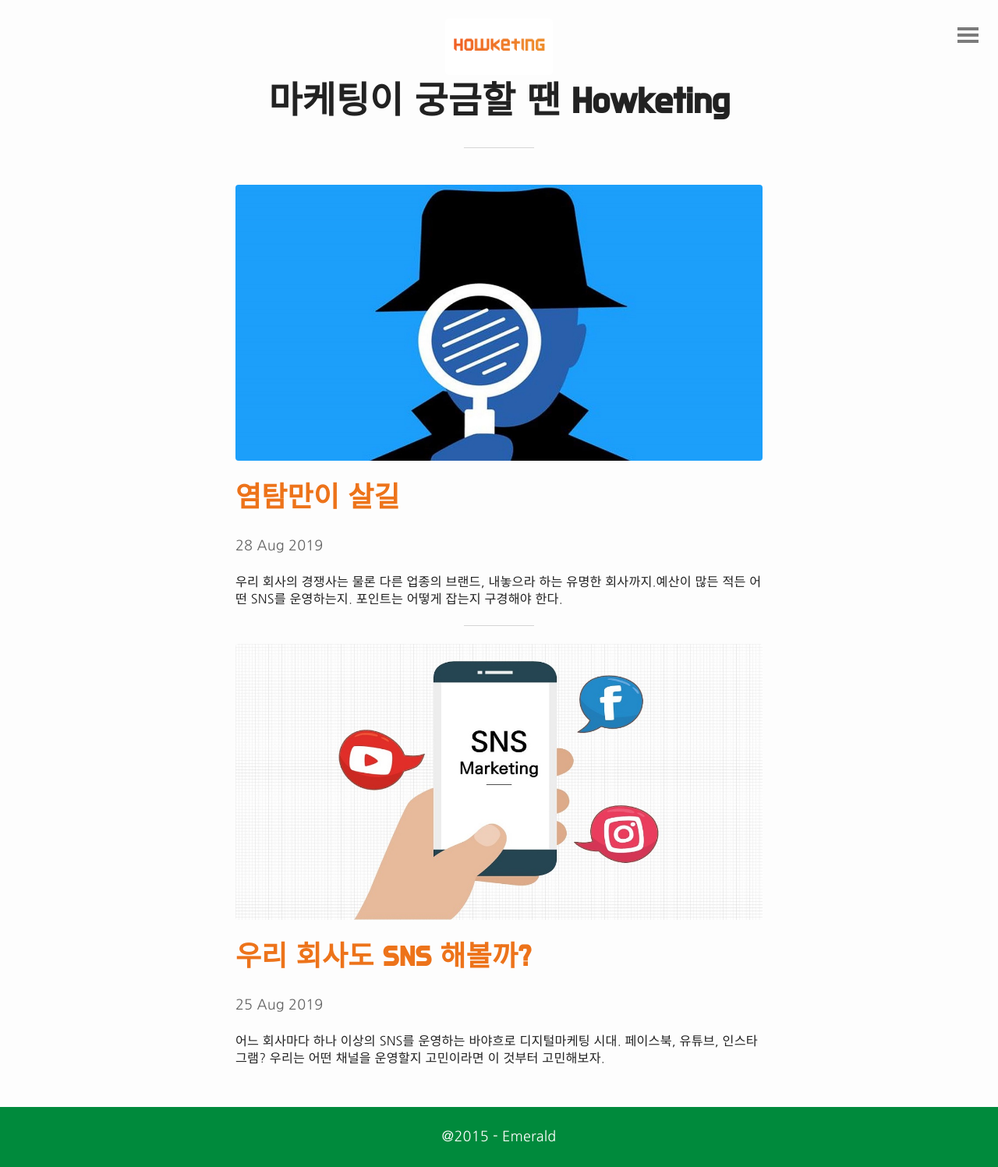
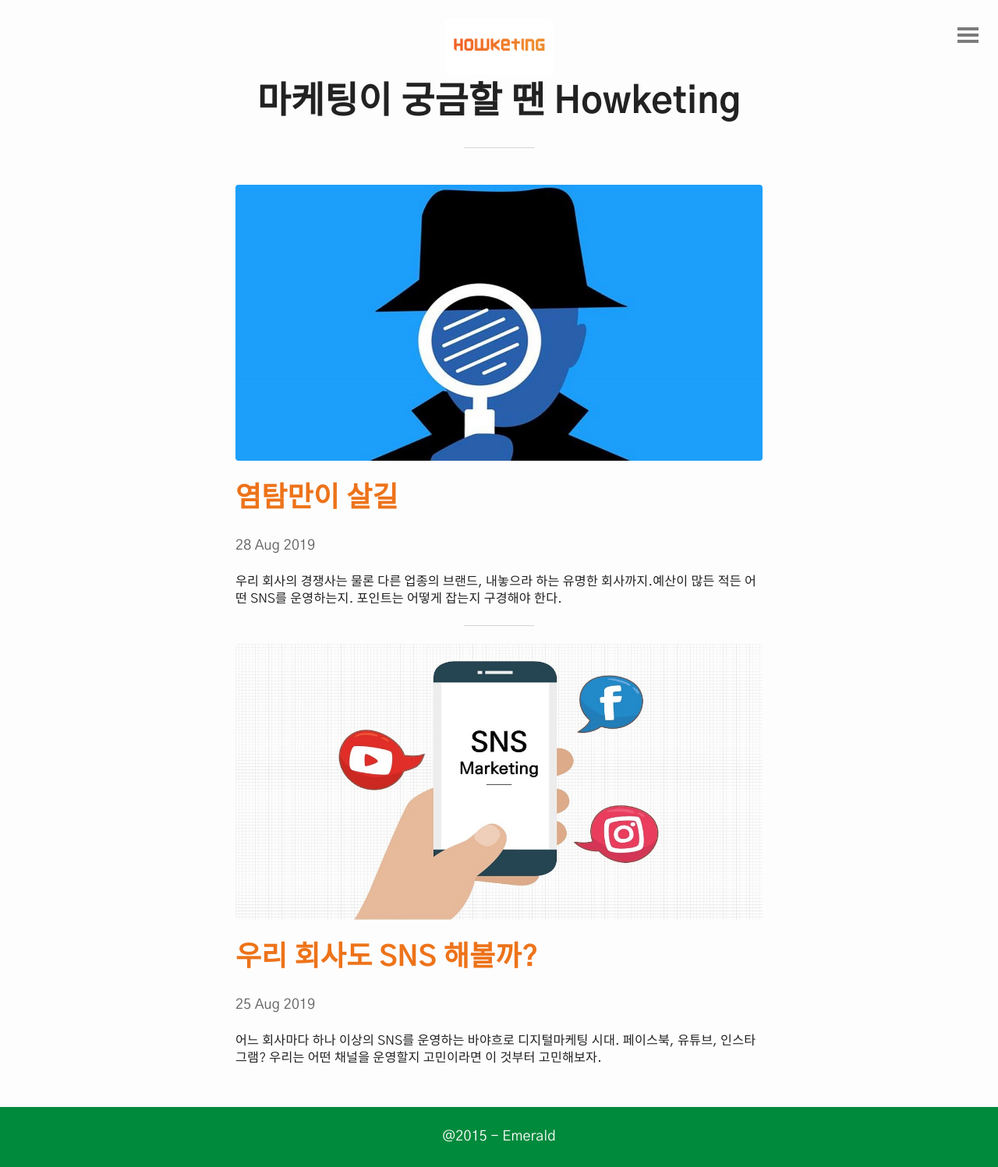
Before and after one commit to gkslfh36/howketing, a Jekyll site: the page built from index.html, in a window 1280 px wide. Shown: the whole page at 78% size. Built offline with Jekyll 4.4.1, drawn with Linux system fonts in a browser that asks for light colours; the list of posts is cut into pages by our own code.

Commit message:
Update main.scss

```diff
--- a/css/main.scss
+++ b/css/main.scss
@@ -4,21 +4,21 @@
 
 //Import "base", "mixin", "typography", "layout", "syntax.scss", "custom.scss";
 @import "base", "mixin", "typography", "layout", "syntax.scss", "custom.scss";
-@import url('https://fonts.googleapis.com/css?family=Do+Hyeon|Nanum+Gothic|Roboto&display=swap');
+@import url('https://fonts.googleapis.com/css?family=Gothic+A1:400,700|Noto+Sans+KR:400,700&display=swap&subset=korean');
 body{
-  font-family: 'Roboto', sans-serif;
-  font-family: 'Nanum Gothic', sans-serif;
+  font-family: 'Noto Sans KR', sans-serif;
+  font-family: 'Gothic A1', sans-serif;
 }
 #header h1{
   font-size: 2.6rem;
-  font-family: 'Do Hyeon', sans-serif;
+  font-family: 'Gothic A1', sans-serif;
 }
 a {
     color: #ed731a;
 }
 h2{
   font-size: 2rem;
-  font-family: 'Do Hyeon', sans-serif;
+  font-family: 'Gothic A1', sans-serif;
   padding-bottom: 0.7em;
 }
 p{
```
